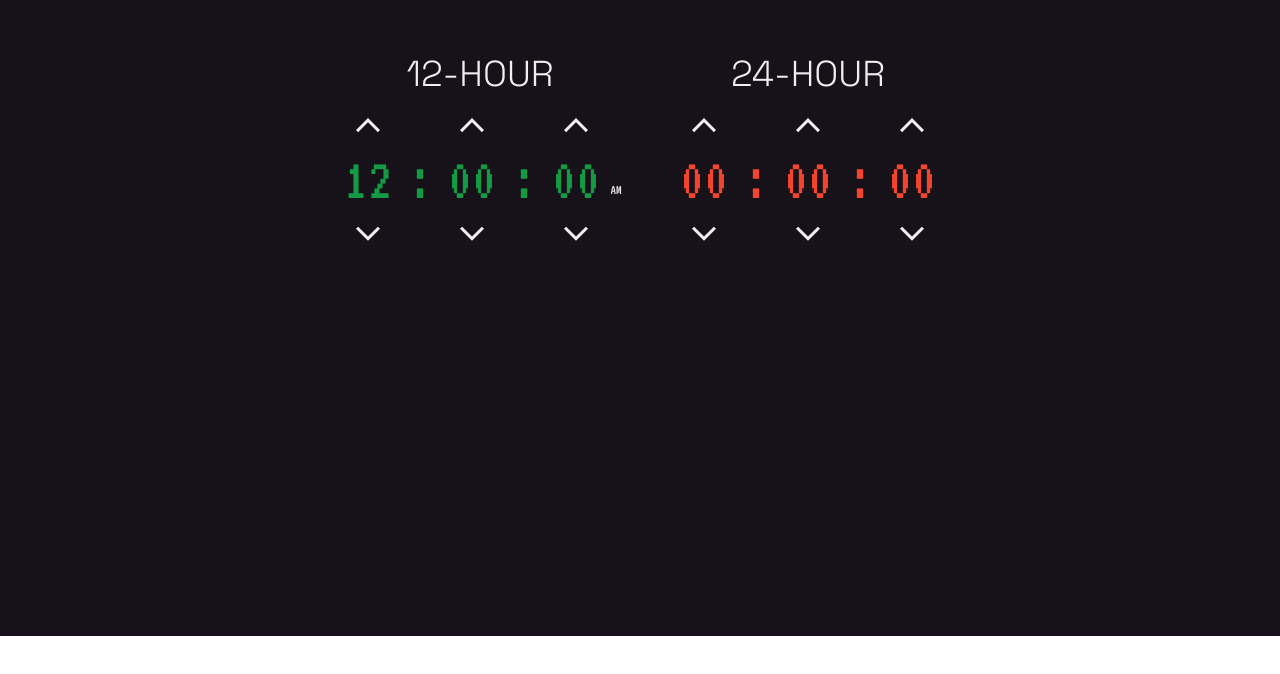
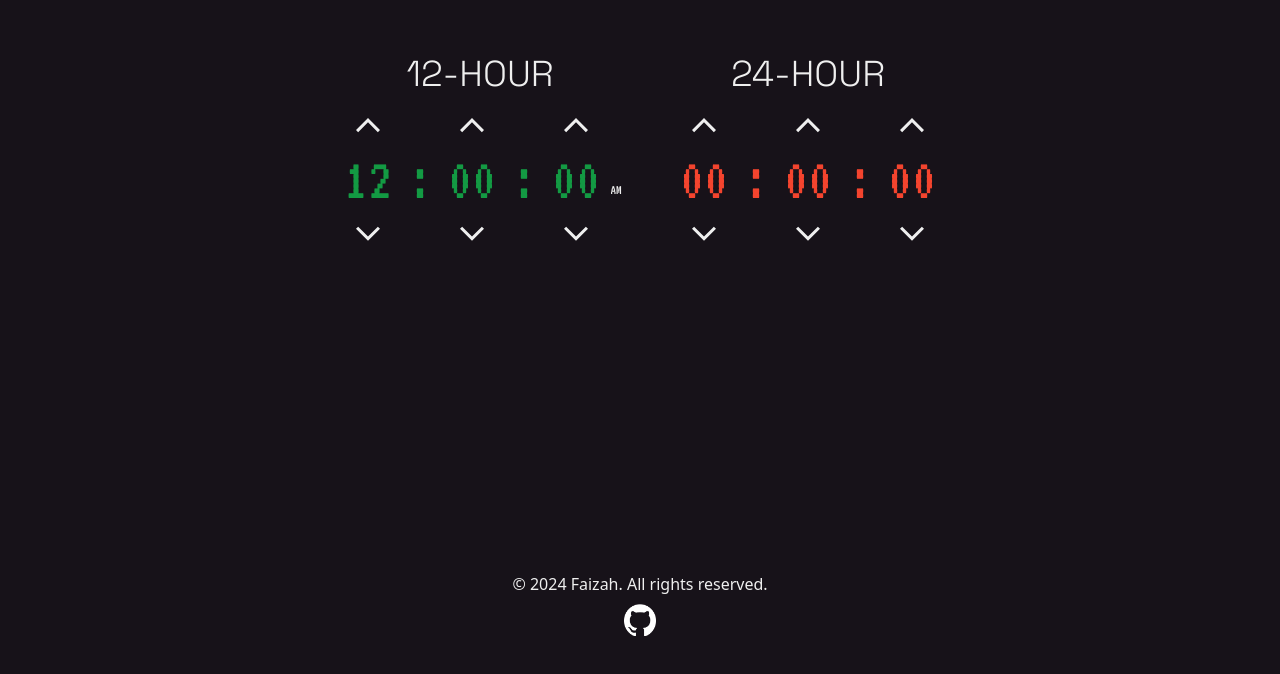
Before and after one commit to functionfaiecho/enhancedclock, a Next.js app: page / in a window 1280 px wide. Shown: the part 336-1010 px from the top of the page. Before the commit the page ends 972 px from the top, so only its background shows below. Built offline with nearby package versions, Linux system fonts and the light colour scheme.

Commit message:
Added footer

```diff
--- a/app/(components)/Footer.tsx
+++ b/app/(components)/Footer.tsx
@@ -0,0 +1,18 @@
+"use client";
+
+const Footer: React.FC = () => {
+  return (
+    <div className="footer-container text-center p-4 text-textColour">
+      <p>&copy; {new Date().getFullYear()} Faizah. All rights reserved.</p>
+      <div className="github-logo mt-2">
+        <img
+          src="./assets/githublogo.png"
+          alt="GitHub Logo"
+          className="w-8 h-8 mx-auto"
+        />
+      </div>
+    </div>
+  );
+};
+
+export default Footer;
--- a/app/page.tsx
+++ b/app/page.tsx
@@ -1,12 +1,14 @@
 import Image from "next/image";
 import Clock from "./(components)/Clock";
 import ClockTitle from "./(components)/ClockTitle";
+import Footer from "./(components)/Footer";
 
 export default function Home() {
   return (
     <div className="min-h-screen p-8 pb-20 bg-background">
       <ClockTitle />
       <Clock />
+      <Footer />
     </div>
   );
 }
```
Also changed, not shown: public/assets/githublogo.png (added).
